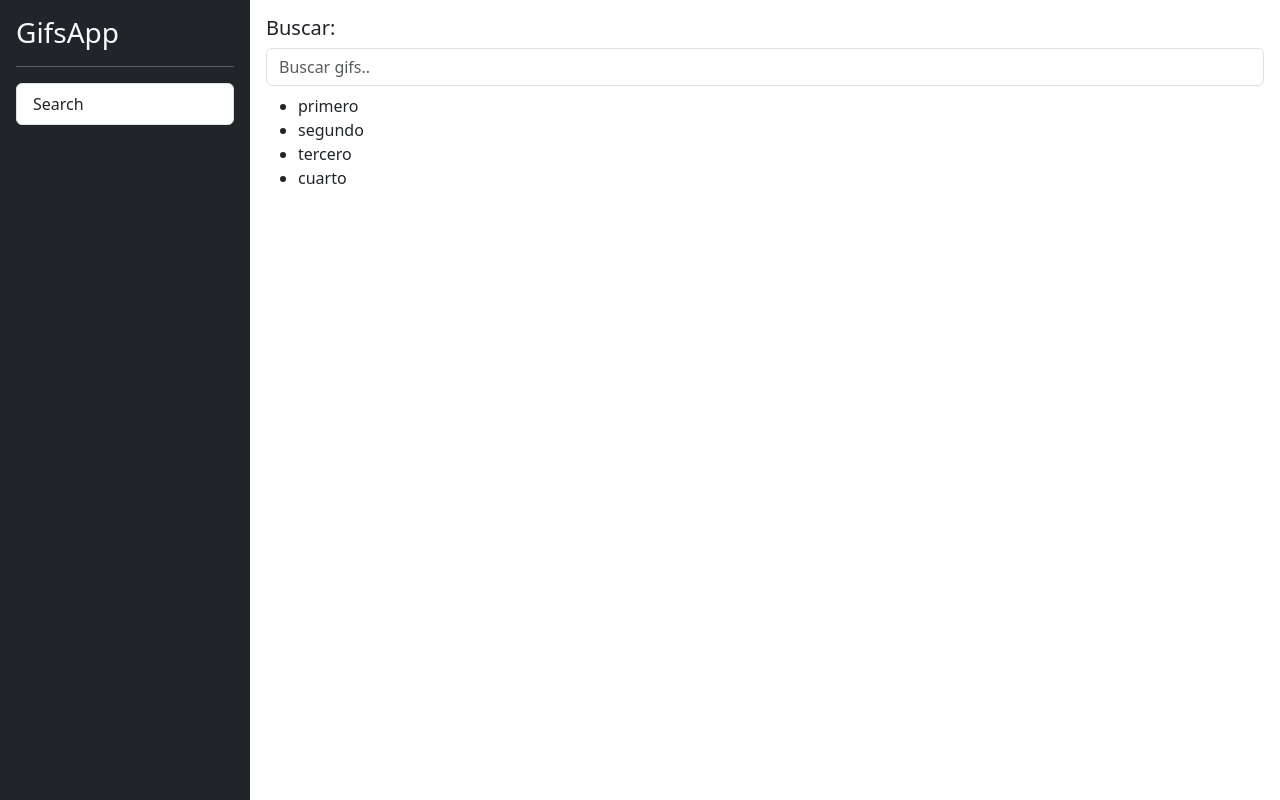
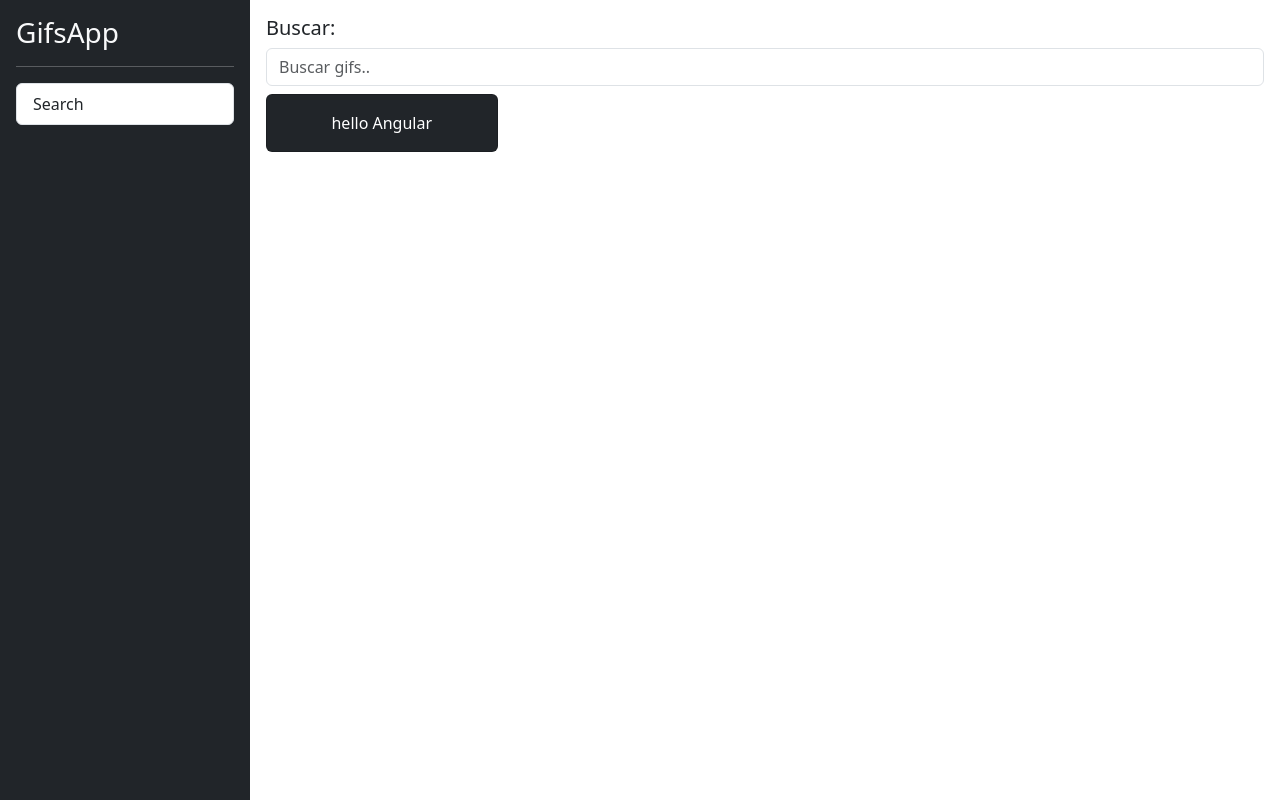
Before and after one commit to DylanVallejo/gif-app-angular, an Angular app: page / in a window 1280 px wide. Built offline with nearby package versions, Linux system fonts and the light colour scheme.

Commit message:
creando u mcomponnete de lista

```diff
--- /dev/null
+++ b/src/app/gifs/components/cards-list/cards-list.component.html
@@ -0,0 +1,12 @@
+<div class="row">
+  <div class="col-md-3 col-sm-6">
+    <div class="card mb-2 bg-dark text-center">
+      <!-- imagen del gif -->
+      <div class="card-body text-white">
+        <div class="card-text">
+          hello Angular
+        </div>
+      </div>
+    </div>
+  </div>
+</div>
--- a/src/app/gifs/gifs.module.ts
+++ b/src/app/gifs/gifs.module.ts
@@ -2,6 +2,7 @@ import { NgModule } from '@angular/core';
 import { CommonModule } from '@angular/common';
 import { HomePageComponent } from './pages/home-page/home-page.component';
 import { SearchBoxComponent } from './components/search-box/search-box.component';
+import { CardsListComponent } from './components/cards-list/cards-list.component';
 
 
 
@@ -9,7 +10,8 @@ import { SearchBoxComponent } from './components/search-box/search-box.component
 @NgModule({
   declarations: [
     HomePageComponent,
-    SearchBoxComponent
+    SearchBoxComponent,
+    CardsListComponent
   ],
   imports: [
     CommonModule
--- a/src/app/gifs/pages/home-page/home-page.component.html
+++ b/src/app/gifs/pages/home-page/home-page.component.html
@@ -5,13 +5,7 @@
   </div>
   <div class="col-12 pt-2">
     <!-- listado de Gifs -->
-    <ul>
-      <li>primero</li>
-      <li>segundo</li>
-      <li>tercero</li>
-      <li>cuarto</li>
-
-    </ul>
+    <gif-cards-list></gif-cards-list>
   </div>
 
 </div>
```
Also changed, not shown: src/app/gifs/components/cards-list/cards-list.component.ts (added, +10 -0 lines), src/app/gifs/components/cards-list/cards-list.component.css (added).
